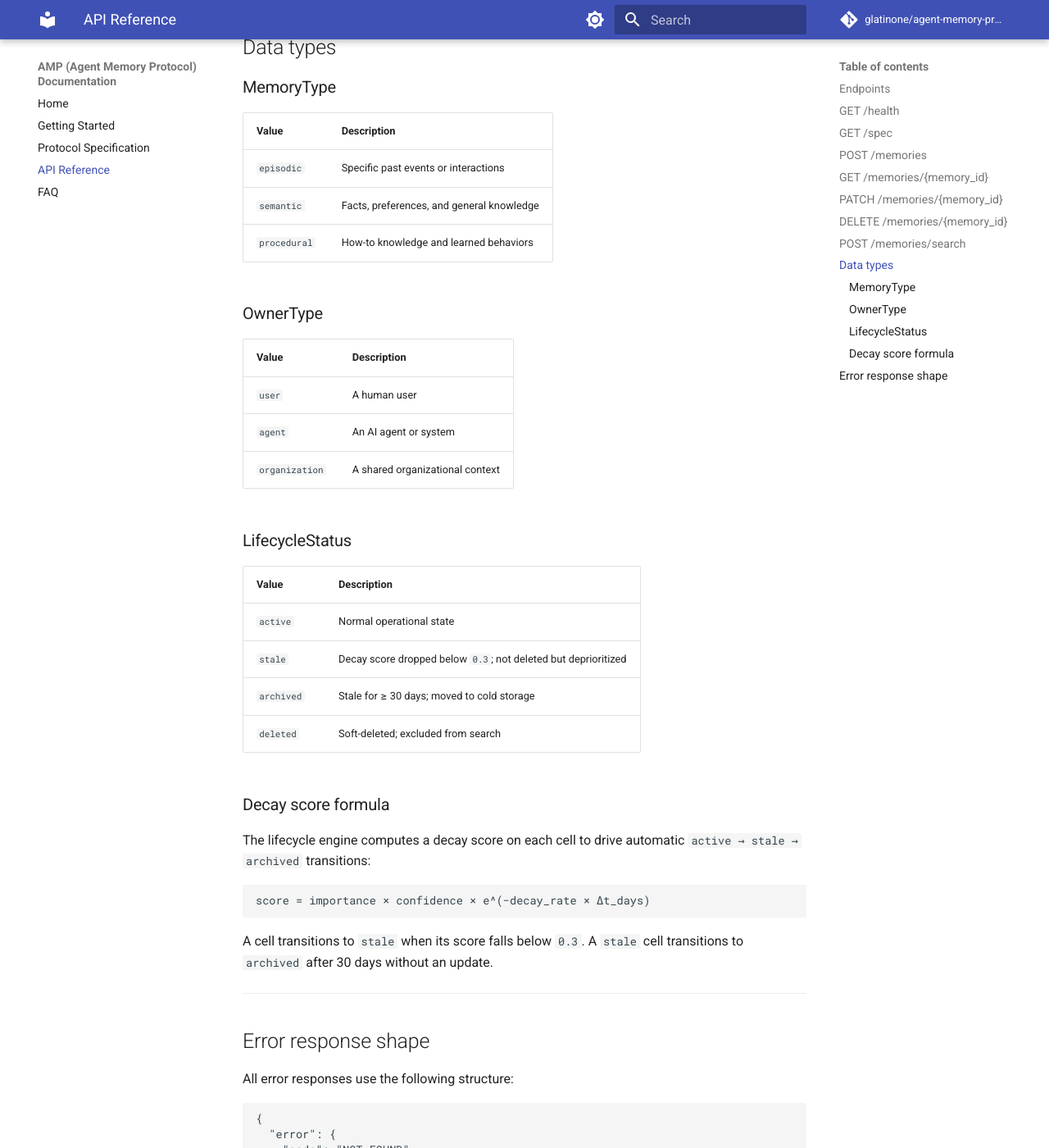
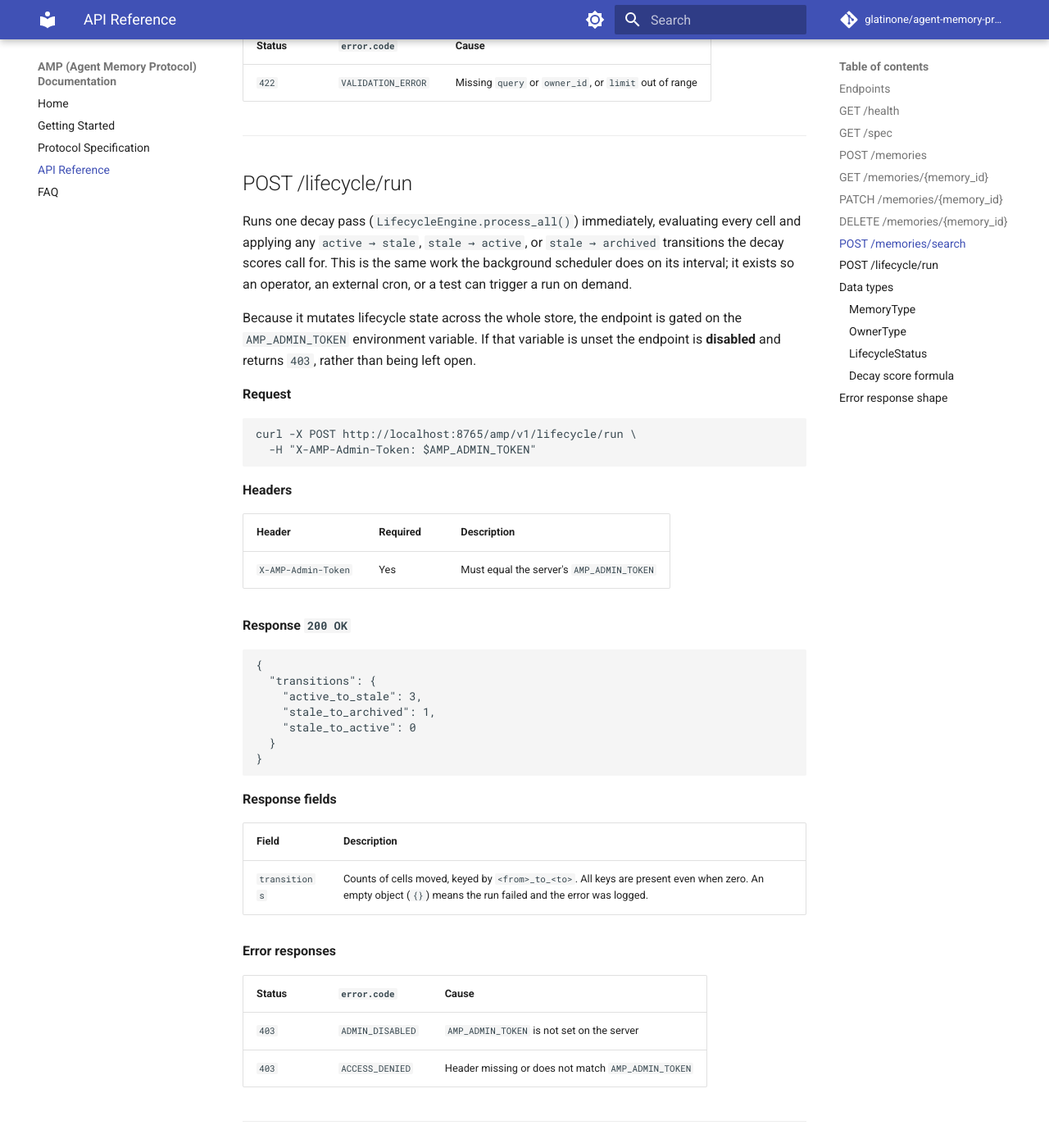
Before and after one commit to glatinone/agent-memory-protocol, an MkDocs documentation site: the page built from docs/api-reference.md, in a window 1280 px wide and 1400 px high, scrolled down 11568 px. Shown: the whole window at 82% size. Built offline with MkDocs 1.6.1 and Material for MkDocs 9.7.7, drawn with Linux system fonts in a browser that asks for light colours; comment, search, counter and statistics services are not loaded; some of the changed text lies outside the part shown.

Commit message:
docs: describe the scheduler that now exists, and fix stale lifecycle claims
The scheduler work made the decay-scheduling text stale in the opposite
direction — README, FAQ, and index all said scheduling the run was a
deploy-time decision and the server did not run it on a timer. Left alone
that would recreate the exact overclaim this repo has been fixing, so:

- README pitch + Comparison table, docs/faq.md, docs/index.md: decay now
  runs on a schedule by default; document AMP_LIFECYCLE_ENABLED,
  AMP_LIFECYCLE_INTERVAL_SECONDS, and AMP_ADMIN_TOKEN
- docs/api-reference.md: document POST /amp/v1/lifecycle/run (auth, response
  shape, errors); fix GET /spec's description (it long ago stopped returning
  a "spec URL") and its example body, which predated the capabilities fields;
  correct "authentication is not enforced" now that one endpoint is gated
- docs/launch-checklist.md: check off the two closed blockers, drop them
  from "Still blocking an actual launch", refresh the test count and date
- CHANGELOG.md: Added/Fixed entries for the above, and mark the two Known
  gaps resolved rather than leaving them standing

Also correct docs/spec-explained.md's state diagram, which had three arrows
that contradict the code and spec §2: archived -> active via PATCH (the spec
forbids it, 409), and active/stale -> deleted (mark_deleted only accepts
archived, per mark_deleted's own guard and its test). Its prose now states
the reactivation condition precisely and marks deleted as terminal.

Verified with `mkdocs build --strict` (exit 0, the CI gate).

Co-Authored-By: Claude Code <noreply@anthropic.com>

````diff
--- a/docs/api-reference.md
+++ b/docs/api-reference.md
@@ -4,7 +4,7 @@
 **Protocol version:** `0.1.0`
 **Content-Type:** `application/json`
 
-All endpoints accept and return JSON. Authentication is not enforced in the reference implementation but access control is expressed via `access_policy` on each memory cell.
+All endpoints accept and return JSON. Memory-cell access control is expressed via `access_policy` on each cell; the only endpoint with its own auth is `POST /lifecycle/run`, gated on an admin token.
 
 ---
 
@@ -13,12 +13,13 @@ All endpoints accept and return JSON. Authentication is not enforced in the refe
 | Method | Path | Description |
 |--------|------|-------------|
 | GET | `/health` | Server health check |
-| GET | `/spec` | Protocol version and spec URL |
+| GET | `/spec` | Protocol version and this server's declared capabilities |
 | POST | `/memories` | Create a memory cell |
 | GET | `/memories/{memory_id}` | Retrieve a memory cell by ID |
 | PATCH | `/memories/{memory_id}` | Update fields on a memory cell |
 | DELETE | `/memories/{memory_id}` | Soft-delete a memory cell |
 | POST | `/memories/search` | Semantic search over memory cells |
+| POST | `/lifecycle/run` | Run one decay pass now (admin token required) |
 
 ---
 
@@ -61,7 +62,12 @@ curl http://localhost:8765/amp/v1/spec
   "capabilities": {
     "mcp_compatible": false,
     "storage_backends": ["chroma"],
-    "max_cell_size_bytes": 65536
+    "max_cell_size_bytes": 65536,
+    "lifecycle_scheduler": {
+      "enabled": true,
+      "interval_seconds": 3600,
+      "manual_run_endpoint": "/amp/v1/lifecycle/run"
+    }
   }
 }
 ```
@@ -482,6 +488,52 @@ curl -X POST http://localhost:8765/amp/v1/memories/search \
 
 ---
 
+## POST /lifecycle/run
+
+Runs one decay pass (`LifecycleEngine.process_all()`) immediately, evaluating every cell and applying any `active → stale`, `stale → active`, or `stale → archived` transitions the decay scores call for. This is the same work the background scheduler does on its interval; it exists so an operator, an external cron, or a test can trigger a run on demand.
+
+Because it mutates lifecycle state across the whole store, the endpoint is gated on the `AMP_ADMIN_TOKEN` environment variable. If that variable is unset the endpoint is **disabled** and returns `403`, rather than being left open.
+
+**Request**
+
+```bash
+curl -X POST http://localhost:8765/amp/v1/lifecycle/run \
+  -H "X-AMP-Admin-Token: $AMP_ADMIN_TOKEN"
+```
+
+**Headers**
+
+| Header | Required | Description |
+|--------|----------|-------------|
+| `X-AMP-Admin-Token` | Yes | Must equal the server's `AMP_ADMIN_TOKEN` |
+
+**Response `200 OK`**
+
+```json
+{
+  "transitions": {
+    "active_to_stale": 3,
+    "stale_to_archived": 1,
+    "stale_to_active": 0
+  }
+}
+```
+
+**Response fields**
+
+| Field | Description |
+|-------|-------------|
+| `transitions` | Counts of cells moved, keyed by `<from>_to_<to>`. All keys are present even when zero. An empty object (`{}`) means the run failed and the error was logged. |
+
+**Error responses**
+
+| Status | `error.code` | Cause |
+|--------|-------------|-------|
+| `403` | `ADMIN_DISABLED` | `AMP_ADMIN_TOKEN` is not set on the server |
+| `403` | `ACCESS_DENIED` | Header missing or does not match `AMP_ADMIN_TOKEN` |
+
+---
+
 ## Data types
 
 ### MemoryType
@@ -517,7 +569,7 @@ The lifecycle engine computes a decay score on each cell to drive automatic `act
 score = importance × confidence × e^(−decay_rate × Δt_days)
 ```
 
-A cell transitions to `stale` when its score falls below `0.3`. A `stale` cell transitions to `archived` after 30 days without an update.
+A cell transitions to `stale` when its score falls below `0.3`. A `stale` cell returns to `active` once its score rises back to `0.3` or above — which a re-read (resetting `last_accessed_at`) or a `scoring` `PATCH` can do. A `stale` cell still below threshold transitions to `archived` after 30 days without an update. These transitions are applied by the background scheduler, or on demand via [`POST /lifecycle/run`](#post-lifecyclerun).
 
 ---
 
--- a/requirements-docs.txt
+++ b/requirements-docs.txt
@@ -1,4 +1,5 @@
 # Documentation site dependencies (MkDocs Material).
-# Build: cd docs && mkdocs build
-# Serve: cd docs && mkdocs serve
+# mkdocs.yml lives at the repo root, so build and serve from there:
+# Build: mkdocs build --strict
+# Serve: mkdocs serve
 mkdocs-material>=9.5,<10
````
Also changed, not shown: CHANGELOG.md (+60 -29 lines), README.md (+2 -2 lines), docs/faq.md (+11 -1 lines), docs/index.md (+4 -3 lines), docs/launch-checklist.md (+19 -21 lines), docs/spec-explained.md (+6 -9 lines).
